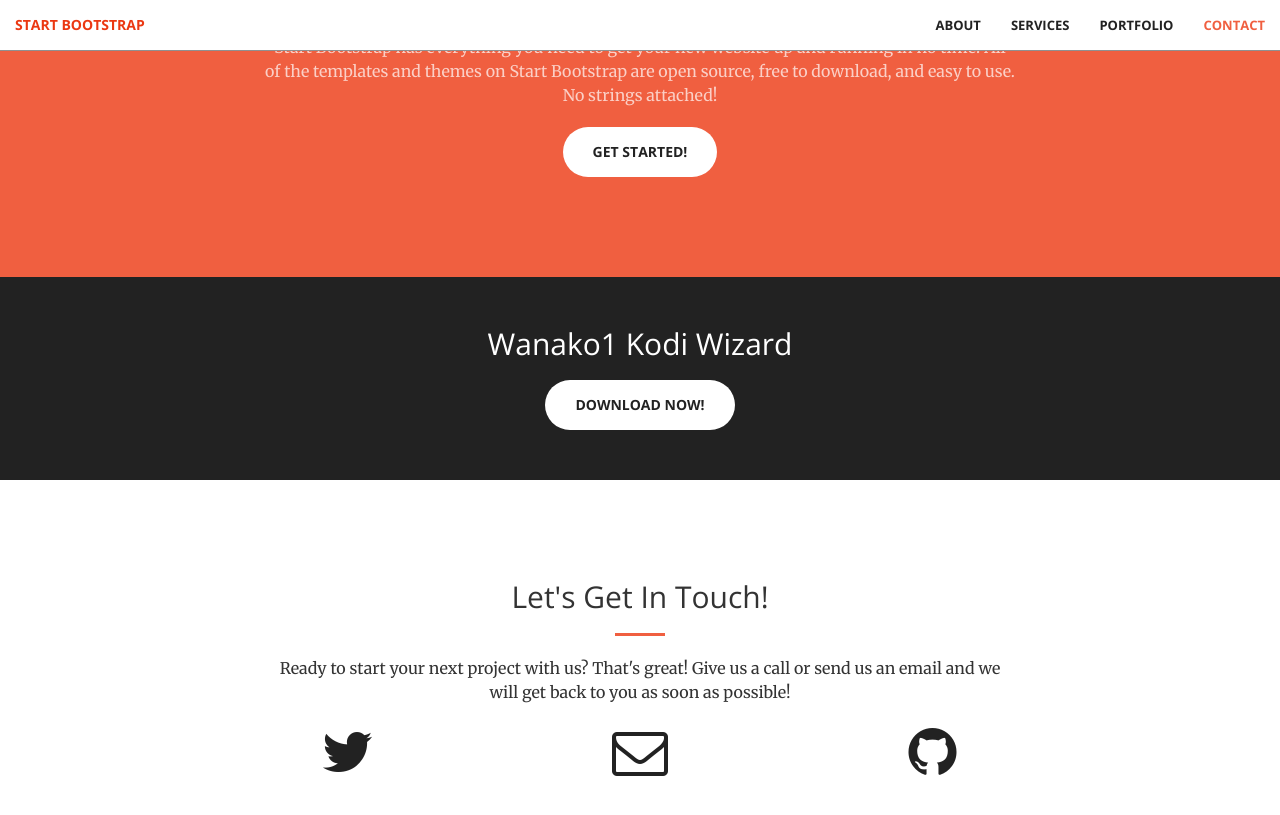
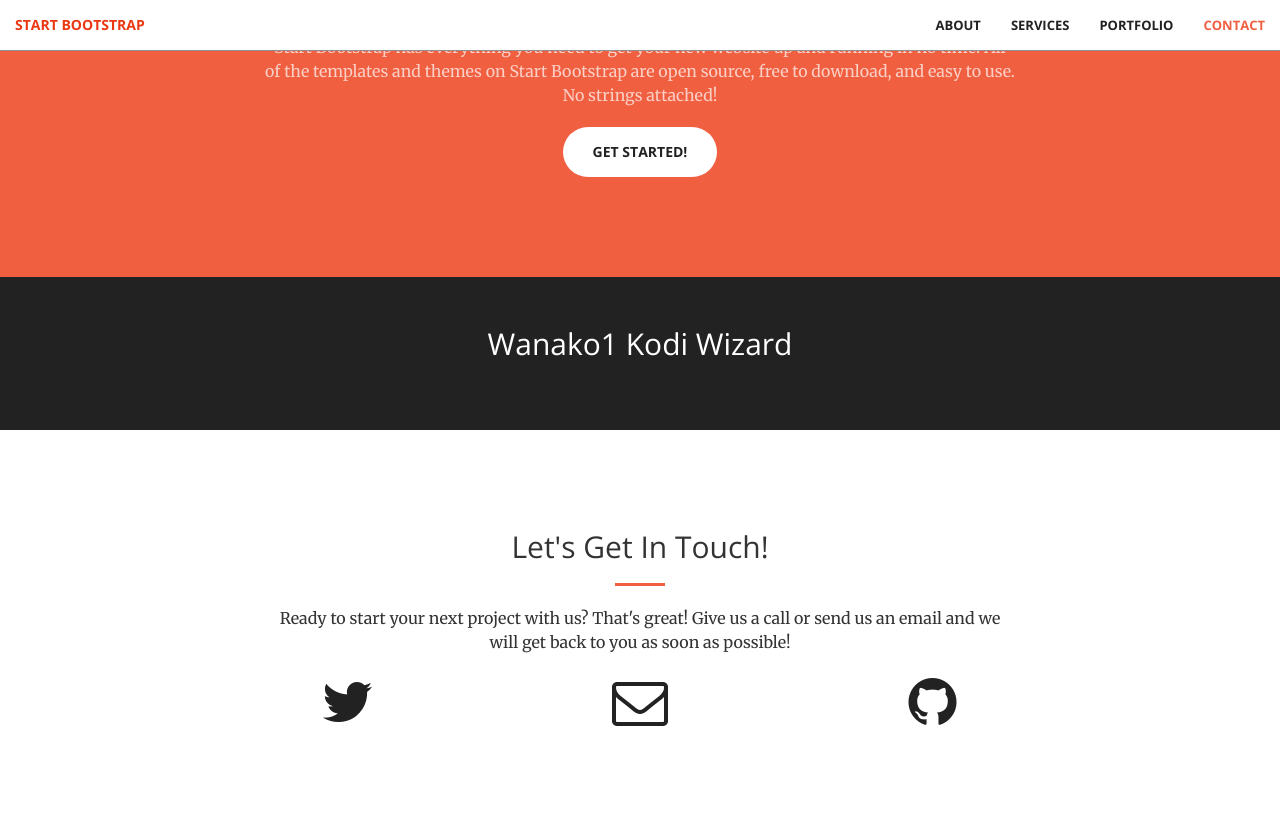
Before and after one commit to Wanako1/wizard, a Jekyll site: the page built from index.html, in a window 1280 px wide and 900 px high, scrolled down 1041 px. Shown: the top 815 px of the window. Built offline with Jekyll 4.4.1, drawn with Linux system fonts in a browser that asks for light colours.

Commit message:
Update aside.html

```diff
--- a/_includes/aside.html
+++ b/_includes/aside.html
@@ -2,7 +2,6 @@
       <div class="container text-center">
           <div class="call-to-action">
               <h2>Wanako1 Kodi Wizard</h2>
-              <a href="#" class="btn btn-default btn-xl wow tada">Download Now!</a>
           </div>
       </div>
   </aside>
```
